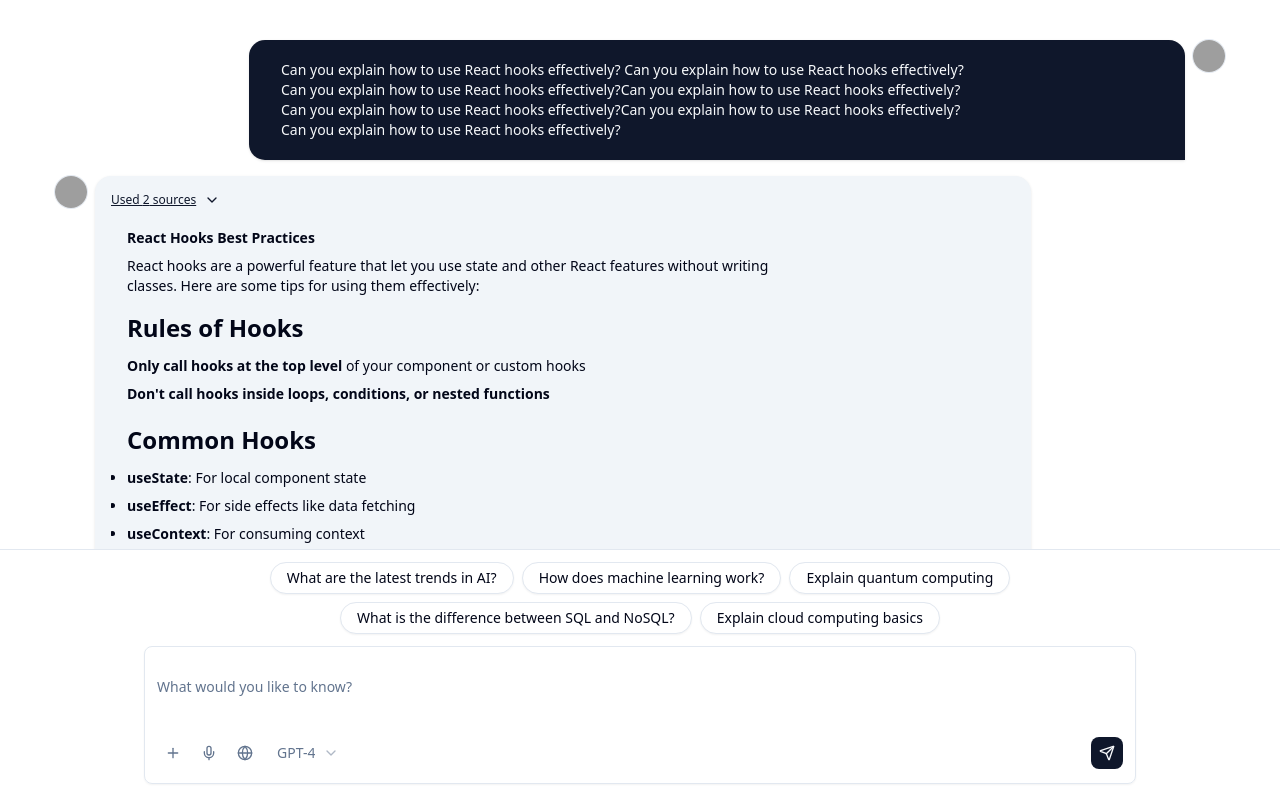
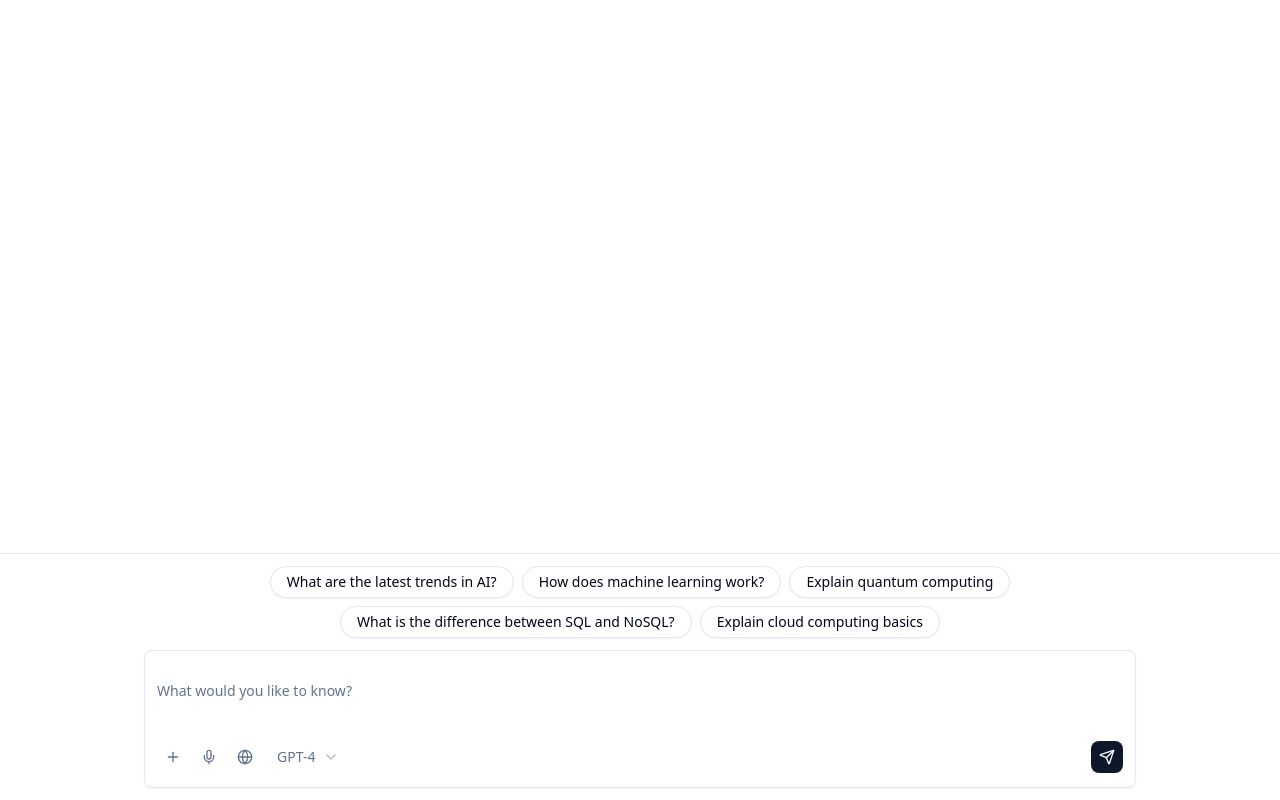
Before and after one commit to sanju1098/chatuuu, a Next.js app: page / in a window 1280 px wide. Built offline with nearby package versions, Linux system fonts and the light colour scheme; grey boxes are pictures that could not be loaded.

Commit message:
Fixed the Chat UI Layout (Main Route)

```diff
--- a/src/app/page.tsx
+++ b/src/app/page.tsx
@@ -5,11 +5,13 @@ import {
   ConversationContent,
   ConversationScrollButton,
 } from "@/components/ai-elements/conversation";
+import { Loader } from "@/components/ai-elements/loader";
 import {
   Message,
   MessageAvatar,
   MessageContent,
 } from "@/components/ai-elements/message";
+import { useChat } from "@ai-sdk/react";
 import {
   PromptInput,
   PromptInputActionAddAttachments,
@@ -32,68 +34,49 @@ import {
   PromptInputTextarea,
   PromptInputTools,
 } from "@/components/ai-elements/prompt-input";
+import { Response } from "@/components/ai-elements/response";
+import { Suggestion } from "@/components/ai-elements/suggestion";
+import { models, suggestions } from "@/config";
+import { Fragment, Key, useState } from "react";
 import {
   Reasoning,
   ReasoningContent,
   ReasoningTrigger,
 } from "@/components/ai-elements/reasoning";
-import { Response } from "@/components/ai-elements/response";
 import {
   Source,
   Sources,
   SourcesContent,
   SourcesTrigger,
 } from "@/components/ai-elements/sources";
-import { Suggestion } from "@/components/ai-elements/suggestion";
-import { cn } from "@/lib/utils";
-import { models, suggestions } from "@/config";
-import type { ToolUIPart } from "ai";
 import { GlobeIcon, MicIcon } from "lucide-react";
-import { nanoid } from "nanoid";
-import { useCallback, useState } from "react";
-import { toast } from "sonner";
 
-type MessageType = {
-  key: string;
-  from: "user" | "assistant";
-  sources?: { href: string; title: string }[];
-  versions: {
-    id: string;
-    content: string;
-  }[];
-  reasoning?: {
-    content: string;
-    duration: number;
-  };
-  tools?: {
-    name: string;
-    description: string;
-    status: ToolUIPart["state"];
-    parameters: Record<string, unknown>;
-    result: string | undefined;
-    error: string | undefined;
-  }[];
-  avatar: string;
-  name: string;
+const ChatPage = () => {
+  const [input, setInput] = useState("");
+  const [model, setModel] = useState<string>(models[0].id);
+
+  const { messages, sendMessage, status } = useChat();
+
+  const handleSubmit = (message: PromptInputMessage) => {
+    if (!message.text) {
+      return;
+    }
+    sendMessage({
+      text: message.text,
+    });
+    setInput("");
   };
 
-const initialMessages: MessageType[] = [
-  {
-    key: nanoid(),
-    from: "user",
-    versions: [
-      {
-        id: nanoid(),
+  const handleSuggestionClick = (suggestion: string) => {
+    setInput(suggestion);
+  };
+
+  const messageReasoning: { duration: number; content: string } = {
+    duration: 2.0,
     content:
-          "Can you explain how to use React hooks effectively? Can you explain how to use React hooks effectively?Can you explain how to use React hooks effectively?Can you explain how to use React hooks effectively?Can you explain how to use React hooks effectively?Can you explain how to use React hooks effectively?Can you explain how to use React hooks effectively?",
-      },
-    ],
-    avatar: "https://github.com/haydenbleasel.png",
-    name: "Hayden Bleasel",
-  },
-  {
-    key: nanoid(),
-    from: "assistant",
+      "Static reasoning: I referenced docs and prior examples to craft this response.",
+  };
+  const messageSource: { sources: { href: string; title: string }[] } = {
     sources: [
       {
         href: "https://react.dev/reference/react",
@@ -104,329 +87,57 @@ const initialMessages: MessageType[] = [
         title: "React DOM Documentation",
       },
     ],
-    tools: [
-      {
-        name: "mcp",
-        description: "Searching React documentation",
-        status: "input-available",
-        parameters: {
-          query: "React hooks best practices",
-          source: "react.dev",
-        },
-        result: `{
-  "query": "React hooks best practices",
-  "results": [
-    {
-      "title": "Rules of Hooks",
-      "url": "https://react.dev/warnings/invalid-hook-call-warning",
-      "snippet": "Hooks must be called at the top level of your React function components or custom hooks. Don't call hooks inside loops, conditions, or nested functions."
-    },
-    {
-      "title": "useState Hook",
-      "url": "https://react.dev/reference/react/useState",
-      "snippet": "useState is a React Hook that lets you add state to your function components. It returns an array with two values: the current state and a function to update it."
-    },
-    {
-      "title": "useEffect Hook",
-      "url": "https://react.dev/reference/react/useEffect",
-      "snippet": "useEffect lets you synchronize a component with external systems. It runs after render and can be used to perform side effects like data fetching."
-    }
-  ]
-}`,
-        error: undefined,
-      },
-    ],
-    versions: [
-      {
-        id: nanoid(),
-        content: `# React Hooks Best Practices
-
-React hooks are a powerful feature that let you use state and other React features without writing classes. Here are some tips for using them effectively:
-
-## Rules of Hooks
-
-1. **Only call hooks at the top level** of your component or custom hooks
-2. **Don't call hooks inside loops, conditions, or nested functions**
-
-## Common Hooks
-
-- **useState**: For local component state
-- **useEffect**: For side effects like data fetching
-- **useContext**: For consuming context
-- **useReducer**: For complex state logic
-- **useCallback**: For memoizing functions
-- **useMemo**: For memoizing values
-
-## Example of useState and useEffect
-
-\`\`\`jsx
-function ProfilePage({ userId }) {
-  const [user, setUser] = useState(null);
-
-  useEffect(() => {
-    // This runs after render and when userId changes
-    fetchUser(userId).then(userData => {
-      setUser(userData);
-    });
-  }, [userId]);
-
-  return user ? <Profile user={user} /> : <Loading />;
-}
-\`\`\`
-
-Would you like me to explain any specific hook in more detail?`,
-      },
-    ],
-    avatar: "https://github.com/openai.png",
-    name: "OpenAI",
-  },
-  {
-    key: nanoid(),
-    from: "user",
-    versions: [
-      {
-        id: nanoid(),
-        content:
-          "Yes, could you explain useCallback and useMemo in more detail? When should I use one over the other?",
-      },
-    ],
-    avatar: "https://github.com/haydenbleasel.png",
-    name: "Hayden Bleasel",
-  },
-  {
-    key: nanoid(),
-    from: "assistant",
-    reasoning: {
-      content: `The user is asking for a detailed explanation of useCallback and useMemo. I should provide a clear and concise explanation of each hook's purpose and how they differ.
-
-The useCallback hook is used to memoize functions to prevent unnecessary re-renders of child components that receive functions as props.
-
-The useMemo hook is used to memoize values to avoid expensive recalculations on every render.
-
-Both hooks help with performance optimization, but they serve different purposes.`,
-      duration: 10,
-    },
-    versions: [
-      {
-        id: nanoid(),
-        content: `## useCallback vs useMemo
-
-Both hooks help with performance optimization, but they serve different purposes:
-
-### useCallback
-
-\`useCallback\` memoizes **functions** to prevent unnecessary re-renders of child components that receive functions as props.
-
-\`\`\`jsx
-// Without useCallback - a new function is created on every render
-const handleClick = () => {
-  console.log(count);
-};
-
-// With useCallback - the function is only recreated when dependencies change
-const handleClick = useCallback(() => {
-  console.log(count);
-}, [count]);
-\`\`\`
-
-### useMemo
-
-\`useMemo\` memoizes **values** to avoid expensive recalculations on every render.
-
-\`\`\`jsx
-// Without useMemo - expensive calculation runs on every render
-const sortedList = expensiveSort(items);
-
-// With useMemo - calculation only runs when items change
-const sortedList = useMemo(() => expensiveSort(items), [items]);
-\`\`\`
-
-### When to use which?
-
-- Use **useCallback** when:
-  - Passing callbacks to optimized child components that rely on reference equality
-  - Working with event handlers that you pass to child components
-
-- Use **useMemo** when:
-  - You have computationally expensive calculations
-  - You want to avoid recreating objects that are used as dependencies for other hooks
-
-### Performance Note
-
-Don't overuse these hooks! They come with their own overhead. Only use them when you have identified a genuine performance issue.`,
-      },
-    ],
-    avatar: "https://github.com/openai.png",
-    name: "OpenAI",
-  },
-];
-
-const mockResponses = [
-  "That's a great question! Let me help you understand this concept better. The key thing to remember is that proper implementation requires careful consideration of the underlying principles and best practices in the field.",
-  "I'd be happy to explain this topic in detail. From my understanding, there are several important factors to consider when approaching this problem. Let me break it down step by step for you.",
-  "This is an interesting topic that comes up frequently. The solution typically involves understanding the core concepts and applying them in the right context. Here's what I recommend...",
-  "Great choice of topic! This is something that many developers encounter. The approach I'd suggest is to start with the fundamentals and then build up to more complex scenarios.",
-  "That's definitely worth exploring. From what I can see, the best way to handle this is to consider both the theoretical aspects and practical implementation details.",
-];
-
-const ChatPage = () => {
-  const [model, setModel] = useState<string>(models[0].id);
-  const [text, setText] = useState<string>("");
-  const [useWebSearch, setUseWebSearch] = useState<boolean>(false);
-  const [useMicrophone, setUseMicrophone] = useState<boolean>(false);
-  const [status, setStatus] = useState<
-    "submitted" | "streaming" | "ready" | "error"
-  >("ready");
-  const [messages, setMessages] = useState<MessageType[]>(initialMessages);
-  const [streamingMessageId, setStreamingMessageId] = useState<string | null>(
-    null
-  );
-
-  const streamResponse = useCallback(
-    async (messageId: string, content: string) => {
-      setStatus("streaming");
-      setStreamingMessageId(messageId);
-
-      const words = content.split(" ");
-      let currentContent = "";
-
-      for (let i = 0; i < words.length; i++) {
-        currentContent += (i > 0 ? " " : "") + words[i];
-
-        setMessages((prev) =>
-          prev.map((msg) => {
-            if (msg.versions.some((v) => v.id === messageId)) {
-              return {
-                ...msg,
-                versions: msg.versions.map((v) =>
-                  v.id === messageId ? { ...v, content: currentContent } : v
-                ),
-              };
-            }
-            return msg;
-          })
-        );
-
-        await new Promise((resolve) =>
-          setTimeout(resolve, Math.random() * 100 + 50)
-        );
-      }
-
-      setStatus("ready");
-      setStreamingMessageId(null);
-    },
-    []
-  );
-
-  const addUserMessage = useCallback(
-    (content: string) => {
-      const userMessage: MessageType = {
-        key: `user-${Date.now()}`,
-        from: "user",
-        versions: [
-          {
-            id: `user-${Date.now()}`,
-            content,
-          },
-        ],
-        avatar: "https://github.com/haydenbleasel.png",
-        name: "User",
-      };
-
-      setMessages((prev) => [...prev, userMessage]);
-
-      setTimeout(() => {
-        const assistantMessageId = `assistant-${Date.now()}`;
-        const randomResponse =
-          mockResponses[Math.floor(Math.random() * mockResponses.length)];
-
-        const assistantMessage: MessageType = {
-          key: `assistant-${Date.now()}`,
-          from: "assistant",
-          versions: [
-            {
-              id: assistantMessageId,
-              content: "",
-            },
-          ],
-          avatar: "https://github.com/openai.png",
-          name: "Assistant",
-        };
-
-        setMessages((prev) => [...prev, assistantMessage]);
-        streamResponse(assistantMessageId, randomResponse);
-      }, 500);
-    },
-    [streamResponse]
-  );
-
-  const handleSubmit = (message: PromptInputMessage) => {
-    const hasText = Boolean(message.text);
-    const hasAttachments = Boolean(message.files?.length);
-
-    if (!(hasText || hasAttachments)) {
-      return;
-    }
-
-    setStatus("submitted");
-
-    if (message.files?.length) {
-      toast.success("Files attached", {
-        description: `${message.files.length} file(s) attached to message`,
-      });
-    }
-
-    addUserMessage(message.text || "Sent with attachments");
-    setText("");
-  };
-
-  const handleSuggestionClick = (suggestion: string) => {
-    setStatus("submitted");
-    addUserMessage(suggestion);
   };
 
   return (
-    <div className="flex flex-col h-screen max-w-7xl mx-auto relative bg-background">
-      {/* Scrollable message area */}
-      <div className="flex-1 overflow-y-auto px-6 pt-6 pb-[200px]">
+    <div className="flex flex-col h-screen">
+      <div className="flex-1 overflow-y-auto px-6 h-[70vh] bg-background w-7xl mx-auto pt-3">
         <Conversation>
           <ConversationContent>
-            {messages.map(({ versions, ...message }) => (
-              <div key={message.key}>
-                {versions.map((version) => (
-                  <div
-                    key={`${message.key}-${version.id}`}
-                    className={cn(
-                      "flex w-full mb-4",
-                      message.from === "user"
-                        ? "justify-end" // User message on right
-                        : "justify-start" // AI message on left
-                    )}
+            {messages.map(
+              (message: {
+                id: Key | null | undefined;
+                parts: any[];
+                role: string;
+              }) => (
+                <div key={message.id}>
+                  {message.parts.map(
+                    (
+                      part: { type: any; text: string | null | undefined },
+                      i: any
+                    ) => {
+                      switch (part.type) {
+                        case "text":
+                          return (
+                            <Fragment key={`${message.id}-${i}`}>
+                              <Message
+                                from={
+                                  message.role as
+                                    | "system"
+                                    | "user"
+                                    | "assistant"
+                                }
                               >
-                    {/* Message bubble and avatar layout */}
-                    {message.from !== "user" && (
-                      <div className="mr-2 shrink-0">
-                        <MessageAvatar
-                          name={message.name}
-                          src={message.avatar}
-                        />
-                      </div>
+                                <MessageContent>
+                                  {message.role !== "user" && (
+                                    <Reasoning
+                                      duration={messageReasoning.duration}
+                                    >
+                                      <ReasoningTrigger />
+                                      <ReasoningContent>
+                                        {messageReasoning.content}
+                                      </ReasoningContent>
+                                    </Reasoning>
                                   )}
 
-                    <div
-                      className={cn(
-                        "max-w-[80%] rounded-2xl px-4 py-2 shadow-sm",
-                        message.from === "user"
-                          ? "bg-primary text-primary-foreground rounded-br-none"
-                          : "bg-muted text-foreground rounded-bl-none"
-                      )}
-                    >
-                      {/* Sources (if any) */}
-                      {message.sources?.length ? (
+                                  <Response>{part.text}</Response>
+                                  {message.role !== "user" && (
                                     <Sources>
-                          <SourcesTrigger count={message.sources.length} />
+                                      <SourcesTrigger
+                                        count={messageSource.sources.length}
+                                      />
                                       <SourcesContent>
-                            {message.sources.map((source) => (
+                                        {messageSource.sources.map((source) => (
                                           <Source
                                             href={source.href}
                                             key={source.href}
@@ -435,44 +146,48 @@ const ChatPage = () => {
                                         ))}
                                       </SourcesContent>
                                     </Sources>
-                      ) : null}
-
-                      {/* Reasoning */}
-                      {message.reasoning && (
-                        <Reasoning duration={message.reasoning.duration}>
-                          <ReasoningTrigger />
-                          <ReasoningContent>
-                            {message.reasoning.content}
-                          </ReasoningContent>
-                        </Reasoning>
                                   )}
-
-                      {/* Message content */}
-                      <MessageContent>
-                        <Response>{version.content}</Response>
                                 </MessageContent>
+                                {message.role === "user" ? (
+                                  <div className="mr-2 shrink-0 self-end">
+                                    <MessageAvatar
+                                      name="ME"
+                                      src="https://github.com/haydenbleasel.png"
+                                    />
                                   </div>
-
-                    {message.from === "user" && (
-                      <div className="ml-2 shrink-0">
+                                ) : (
+                                  <div className="mr-2 shrink-0 self-start">
                                     <MessageAvatar
-                          name={message.name}
-                          src={message.avatar}
+                                      name="AI"
+                                      src="https://github.com/openai.png"
                                     />
                                   </div>
                                 )}
+                              </Message>
+                            </Fragment>
+                          );
+                        default:
+                          return null;
+                      }
+                    }
+                  )}
                 </div>
-                ))}
-              </div>
-            ))}
+              )
+            )}
+            {(status === "submitted" || status === "streaming") && (
+              <Loader size={32} />
+            )}
           </ConversationContent>
           <ConversationScrollButton />
         </Conversation>
       </div>
 
       {/* Fixed input footer */}
-      <div className="fixed bottom-0 left-0 right-0 bg-background border-t border-border z-50">
-        <div className="max-w-5xl mx-auto px-4 pt-3 pb-4">
+      <div
+        className="border-t border-border bg-background"
+        // className="fixed bottom-0 left-0 right-0 bg-background border-t border-border z-0"
+      >
+        <div className="max-w-5xl mx-auto px-4 py-3">
           {/* Suggestions above input */}
           <div className="flex flex-wrap justify-center items-center gap-2 mb-3">
             {suggestions.map((suggestion) => (
@@ -496,8 +211,8 @@ const ChatPage = () => {
 
             <PromptInputBody>
               <PromptInputTextarea
-                onChange={(event: any) => setText(event.target.value)}
-                value={text}
+                value={input}
+                onChange={(e) => setInput(e.target.value)}
               />
             </PromptInputBody>
 
@@ -510,17 +225,11 @@ const ChatPage = () => {
                   </PromptInputActionMenuContent>
                 </PromptInputActionMenu>
 
-                <PromptInputButton
-                  onClick={() => setUseMicrophone(!useMicrophone)}
-                  variant={useMicrophone ? "default" : "ghost"}
-                >
+                <PromptInputButton variant={"ghost"}>
                   <MicIcon size={16} />
                 </PromptInputButton>
 
-                <PromptInputButton
-                  onClick={() => setUseWebSearch(!useWebSearch)}
-                  variant={useWebSearch ? "default" : "ghost"}
-                >
+                <PromptInputButton variant={"ghost"}>
                   <GlobeIcon size={16} />
                 </PromptInputButton>
 
@@ -541,10 +250,7 @@ const ChatPage = () => {
                 </PromptInputModelSelect>
               </PromptInputTools>
 
-              <PromptInputSubmit
-                disabled={!(text.trim() || status) || status === "streaming"}
-                status={status}
-              />
+              <PromptInputSubmit disabled={!input && !status} status={status} />
             </PromptInputFooter>
           </PromptInput>
         </div>
```
Lines whose indentation alone changed are shown as unchanged.
